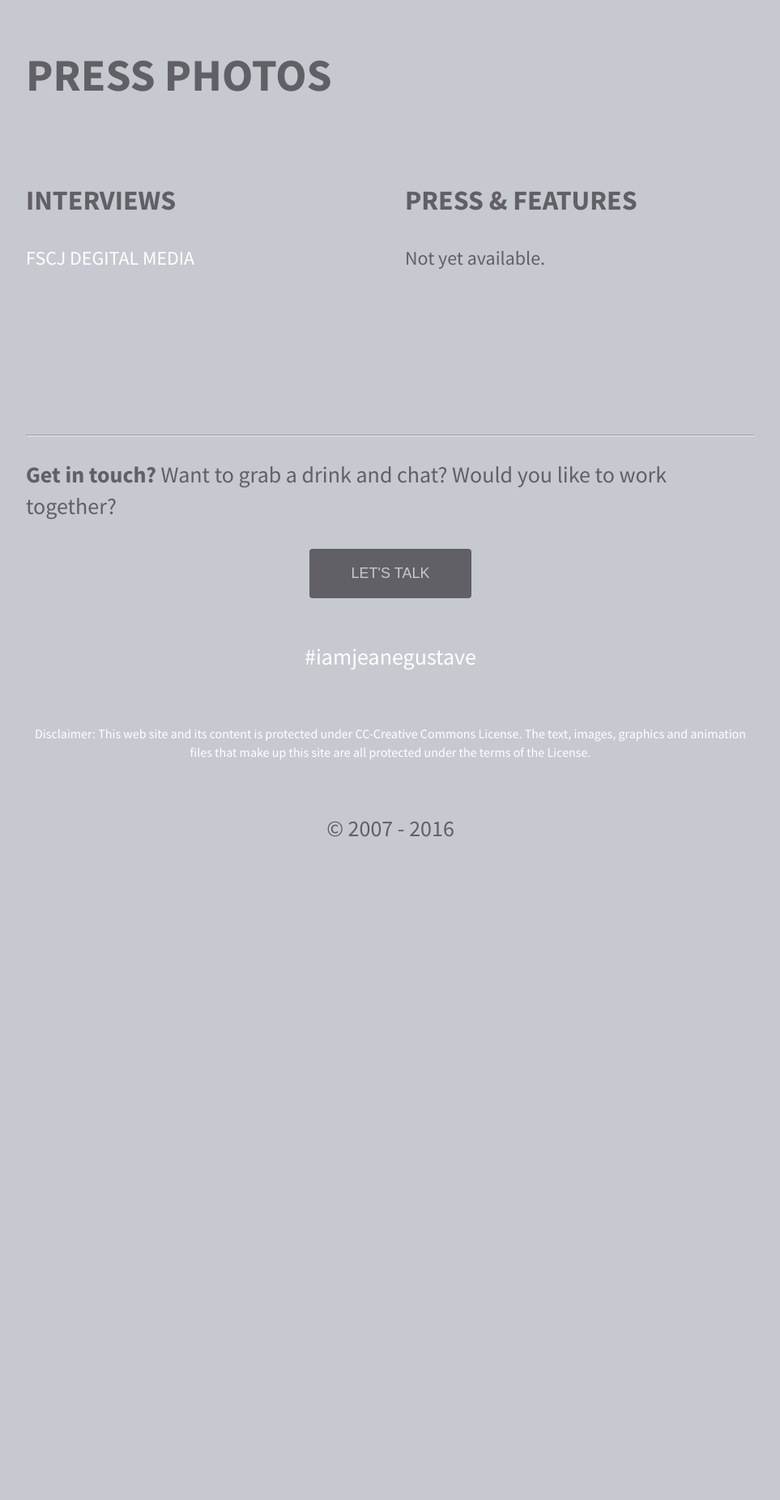
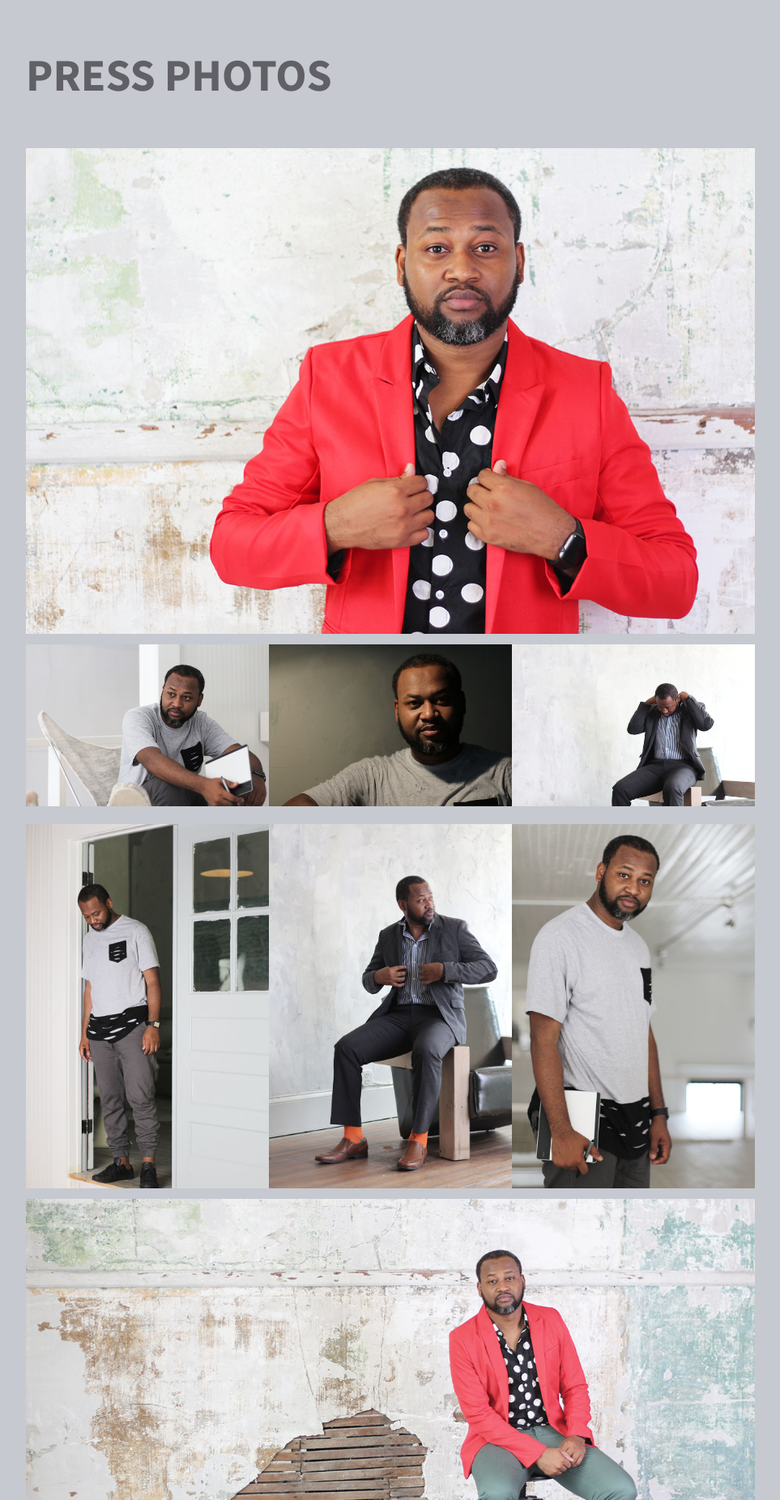
Before and after one commit to jeangustavee/Jean-E-Gustave, a PHP site: page /press.php in a window 1280 px wide. Shown: the part 590-2443 px from the top of the page at 81% size, without its empty margins (158-1121 px from the left). Before the commit the page ends 1624 px from the top, so only its background shows below. Run offline with PHP 8.4, Linux system fonts and the light colour scheme; some libraries are stand-ins or nearby versions.

Commit message:
last change
now only bio left to be added

```diff
--- a/events.php
+++ b/events.php
@@ -29,10 +29,10 @@ th {
             </center><hr>
             <br><br>
 
-            <h2 style="text-decoration:underline;">Upcoming shows</h2>
+            <h2 style="text-decoration:underline;">Upcoming Events</h2>
             <p>No upcoming shows/events for now. Please check back later. </p><br><br>
 
-            <h2 style="text-decoration:underline;">Past shows</h2>
+            <h2 style="text-decoration:underline;">Past Events</h2>
             <table>
   <tr>
     <th>Point</th>
--- a/footer.php
+++ b/footer.php
@@ -5,7 +5,7 @@
             <br><br><br><br><br><br><br><br>
             <hr>
             <p><b>Get in touch? </b>Want to grab a drink and chat? Would you like to work together?</p>
-            <center><button class="button" href="#"><span>LET'S TALK</span></button></center>
+            <center><button class="button" href="mailto:jean.egustave@gmail.com"><span>LET'S TALK</span></button></center>
             <br>
             <center><p><a href="https://www.instagram.com/explore/tags/iamjeanegustave/">#iamjeanegustave</a></p></center><br>
             <center><p style="color: white; font-size:1em;">Disclaimer: This web site and its content is protected under CC-Creative Commons License. The text, images, graphics and animation files that make up this site are all protected under the terms of the License.</p></center><br>
--- a/header.php
+++ b/header.php
@@ -36,6 +36,7 @@
 			<li class="label">Creative</li>
 
             <li><a href="illustration.php">Minimalism</a></li>
+            <li><a href="http://anteanstudios.com" target="_blank">Work</a></li>
 			<li><a href="books.php">Books</a></li>
 			<li><a href="blog.php">Blog</a></li>
 
@@ -53,6 +54,5 @@
 			<li class="cd-social cd-instagram"><a href="http://instagram.com/iamjeanegustave">Instagram</a></li>
 			<li class="cd-social cd-dribbble"><a href="https://dribbble.com/jeangustavee">Dribbble</a></li>
 			<li class="cd-social cd-twitter"><a href="http://twitter.com/jeangustavee">Twitter</a></li>
-            <li><a href="credits.php">Credits</a></li>
 		</ul>
 	</nav>
--- a/index.php
+++ b/index.php
@@ -23,12 +23,12 @@
 			</p>
 
 			<p>
-				<b>Now.</b> Currently, I am an Art Director and Partner at <a href="http://anteanstudios.com" target="_blank">ANTEAN STUDIOS</a> where I work for great clients and collaborate with amazing artists. When I’m not at Antean Studios loosing my mind, you may find me doing shows or pushing on with <a href="http://viiatours.com" target="_blank"> VIIA TOURS</a> or <a href="http://citiskope.com">CitiSkope</a>.
+				<b>Now.</b> Currently, I am an Art Director and Partner at <a href="http://anteanstudios.com" target="_blank">ANTEAN STUDIOS</a> where I work for great clients and collaborate with amazing artists. When I’m not at Antean Studios loosing my mind, you may find me doing <a href="events.php">shows</a> or pushing on with <a href="http://viiatours.com" target="_blank"> VIIA TOURS</a> or <a href="http://citiskope.com" target="_blank">CitiSkope</a>.
 
 			</p>
 
 			<p>
-				<b>What’s next?</b> If you would like to work with me or would like to collaborate, <a href="">send me an email</a> or contact my agent <a href="http://topkreyol.com/jeanegustave">TopKreyol</a>. Don't you think we could change the world?.
+				<b>What’s next?</b> If you would like to work with me or would like to collaborate, <a href="mailto:jean.egustave@gmail.com">send me an email</a> or contact my agent <a href="http://topkreyol.com/jeanegustave">TopKreyol</a>. Don't you think we could change the world?
 
 			</p>
 
--- a/press.php
+++ b/press.php
@@ -1,5 +1,30 @@
 <?php include("header.php"); ?>
+<style>/*  SECTIONS  */
+.section {
+	clear: both;
+	padding: 0px;
+	margin: 0px;
+}
 
+/*  COLUMN SETUP  */
+.col {
+	display: block;
+	float:left;
+	margin: 1% 0 1% 0%;
+}
+.col:first-child { margin-left: 0; }
+
+/*  GROUPING  */
+.group:before,
+.group:after { content:""; display:table; }
+.group:after { clear:both;}
+.group { zoom:1; /* For IE 6/7 */ }
+
+/*  GRID OF THREE  */
+.span_3_of_3 { width: 100%; }
+.span_2_of_3 { width: 66.66%; }
+.span_1_of_3 { width: 33.33%; }
+</style>
 <br><br>
 <main class="main-content">
 		<div class="container">
@@ -12,7 +37,42 @@
             <p></p>
 
             <h1>PRESS PHOTOS</h1>
-
+            <img src="img/press/Jeean_Gustave_11.jpg" width="100%">
+            <div class="section group">
+	<div class="col span_1_of_3">
+	<img src="img/press/Jeean_Gustave_7.jpg" width="100%">
+	</div>
+	<div class="col span_1_of_3">
+	<img src="img/press/Jeean_Gustave_3.jpg" width="100%">
+	</div>
+	<div class="col span_1_of_3">
+	<img src="img/press/Jeean_Gustave_9.jpg" width="100%">
+	</div>
+</div>
+            <div class="section group">
+	<div class="col span_1_of_3">
+	<img src="img/press/Jeean_Gustave_5.jpg" width="100%">
+	</div>
+	<div class="col span_1_of_3">
+	<img src="img/press/Jeean_Gustave_8.jpg" width="100%">
+	</div>
+	<div class="col span_1_of_3">
+	<img src="img/press/Jeean_Gustave_13.jpg" width="100%">
+	</div>
+</div>
+            <img src="img/press/Jeean_Gustave_12.jpg" width="100%">
+             <div class="section group">
+	<div class="col span_1_of_3">
+	<img src="img/press/Jeean_Gustave_1.jpg" width="100%">
+	</div>
+	<div class="col span_1_of_3">
+	<img src="img/press/Jeean_Gustave_10.jpg" width="100%">
+	</div>
+	<div class="col span_1_of_3">
+	<img src="img/press/Jeean_Gustave_2.jpg" width="100%">
+	</div>
+</div>
+            <p>All press pictures were shot by professional photographer <a href="http://russellalquizar.com/" target="_blank">Russell Alquizar</a> and must used with appropriate credits. To use images in magazines or books, please email Russell.</p>
 
             <div class="section group">
             <div class="col span_1_of_2">
@@ -25,6 +85,7 @@
                     <p>Not yet available.</p>
             </div>
                 </div>
+            <br><br>
     </div>
 </main>
 
```
Also changed, not shown: img/press/Jeean_Gustave_1.jpg (added), img/press/Jeean_Gustave_10.jpg (added), img/press/Jeean_Gustave_11.jpg (added), img/press/Jeean_Gustave_12.jpg (added), img/press/Jeean_Gustave_13.jpg (added), img/press/Jeean_Gustave_2.jpg (added), img/press/Jeean_Gustave_3.jpg (added), img/press/Jeean_Gustave_4.jpg (added), img/press/Jeean_Gustave_5.jpg (added), img/press/Jeean_Gustave_6.jpg (added), img/press/Jeean_Gustave_7.jpg (added), img/press/Jeean_Gustave_8.jpg (added), img/press/Jeean_Gustave_9.jpg (added).
